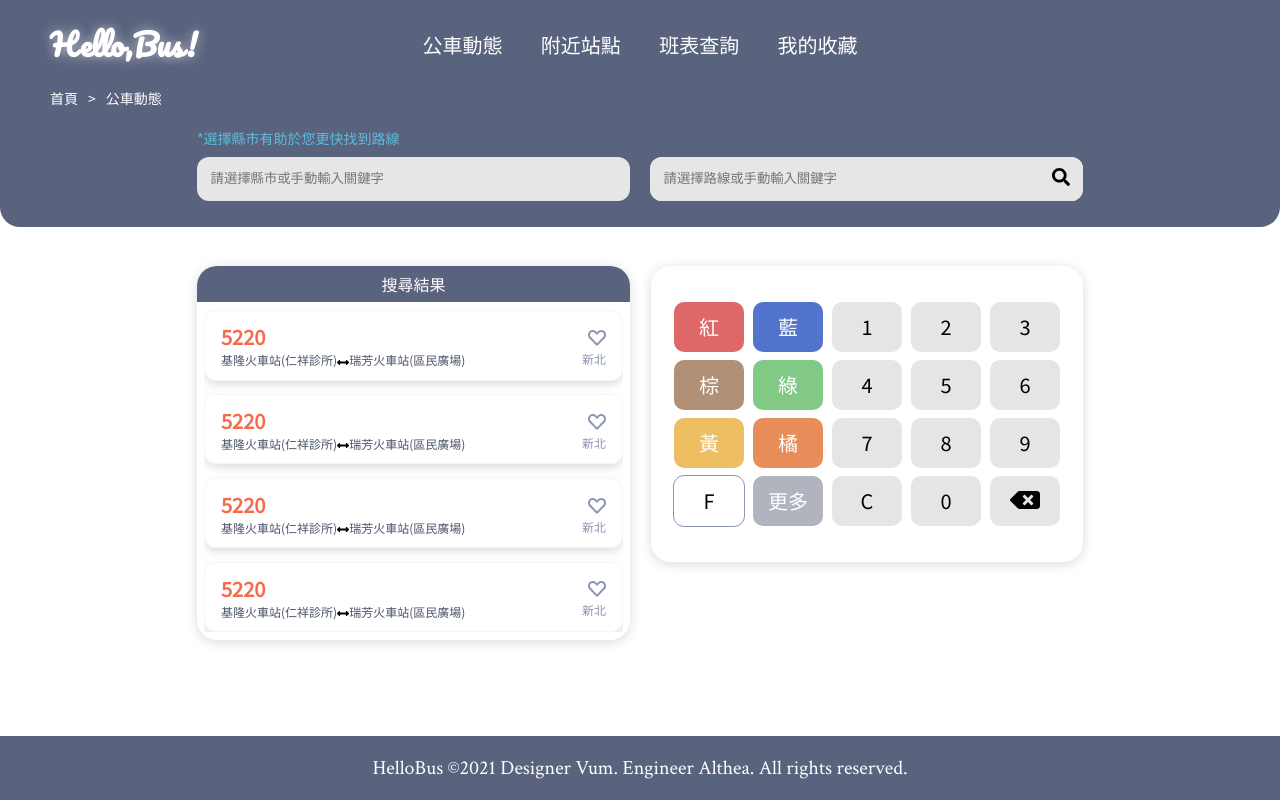
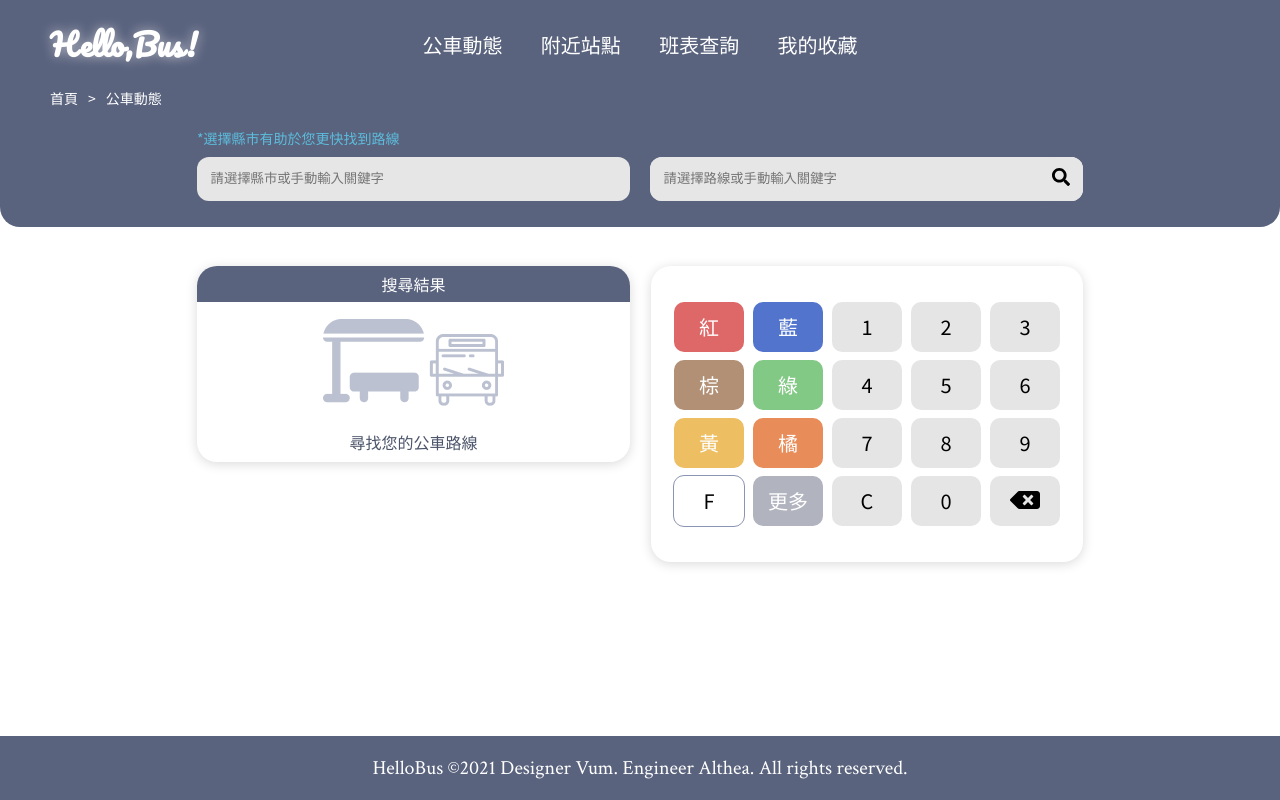
Before and after one commit to althea834/f2e-3rd-week, a React (Create React App) app: page /bus in a window 1280 px wide. Built offline with nearby package versions, Linux system fonts and the light colour scheme.

Commit message:
fix bus page searching statement

```diff
--- a/src/page/bus/Bus.js
+++ b/src/page/bus/Bus.js
@@ -4,12 +4,10 @@ import { Link } from "react-router-dom";
 import Header from "../../component/header/Header";
 import Footer from "../../component/footer/Footer";
 import Keyboard from "../../component/keyboard/Keyboard";
+import ResultImg from '../../component/resultImg/ResultImg';
 
 import style from "./Bus.module.css";
 import { ReactComponent as Search } from "../../img/icon/search.svg";
-import { ReactComponent as TwoWayArrow } from "../../img/icon/twoWayArrow.svg";
-import Heart from "../../img/icon/heart.png";
-
 
 const Bus = (props) => {
     const [city, setCity] = useState('')
@@ -82,74 +80,7 @@ const Bus = (props) => {
             <div className={style.result}>
                 <div className={`mainColor ${style.caption}`}>搜尋結果</div>
                 <div className={`${style.searchResult}`}>
-                    <div className={`${style.scrollBar}`}>
-                        <ul className={`${style.list}`}>
-                            <li>
-                                <button className={`${style.leftSide}`}>
-                                    <h1>5220</h1>
-                                    <span>
-                                        基隆火車站(仁祥診所)
-                                        <TwoWayArrow />
-                                        瑞芳火車站(區民廣場)
-                                    </span>
-                                </button>
-                                <div className={`${style.rightSide}`}>
-                                    <button>
-                                        <img src={Heart} alt="加入我的收藏" />
-                                    </button>
-                                    新北
-                                </div>
-                            </li>
-                            <li>
-                                <button className={`${style.leftSide}`}>
-                                    <h1>5220</h1>
-                                    <span>
-                                        基隆火車站(仁祥診所)
-                                        <TwoWayArrow />
-                                        瑞芳火車站(區民廣場)
-                                    </span>
-                                </button>
-                                <div className={`${style.rightSide}`}>
-                                    <button>
-                                        <img src={Heart} alt="加入我的收藏" />
-                                    </button>
-                                    新北
-                                </div>
-                            </li>
-                            <li>
-                                <button className={`${style.leftSide}`}>
-                                    <h1>5220</h1>
-                                    <span>
-                                        基隆火車站(仁祥診所)
-                                        <TwoWayArrow />
-                                        瑞芳火車站(區民廣場)
-                                    </span>
-                                </button>
-                                <div className={`${style.rightSide}`}>
-                                    <button>
-                                        <img src={Heart} alt="加入我的收藏" />
-                                    </button>
-                                    新北
-                                </div>
-                            </li>
-                            <li>
-                                <button className={`${style.leftSide}`}>
-                                    <h1>5220</h1>
-                                    <span>
-                                        基隆火車站(仁祥診所)
-                                        <TwoWayArrow />
-                                        瑞芳火車站(區民廣場)
-                                    </span>
-                                </button>
-                                <div className={`${style.rightSide}`}>
-                                    <button>
-                                        <img src={Heart} alt="加入我的收藏" />
-                                    </button>
-                                    新北
-                                </div>
-                            </li>
-                        </ul>
-                    </div>
+                    <ResultImg />
                 </div>
             </div>
             <Keyboard
```
Also changed, not shown: src/page/bus/Bus.module.css (+0 -9 lines), src/page/nearby/nearby.js (deleted), src/page/schedule/schedule.js (deleted).
